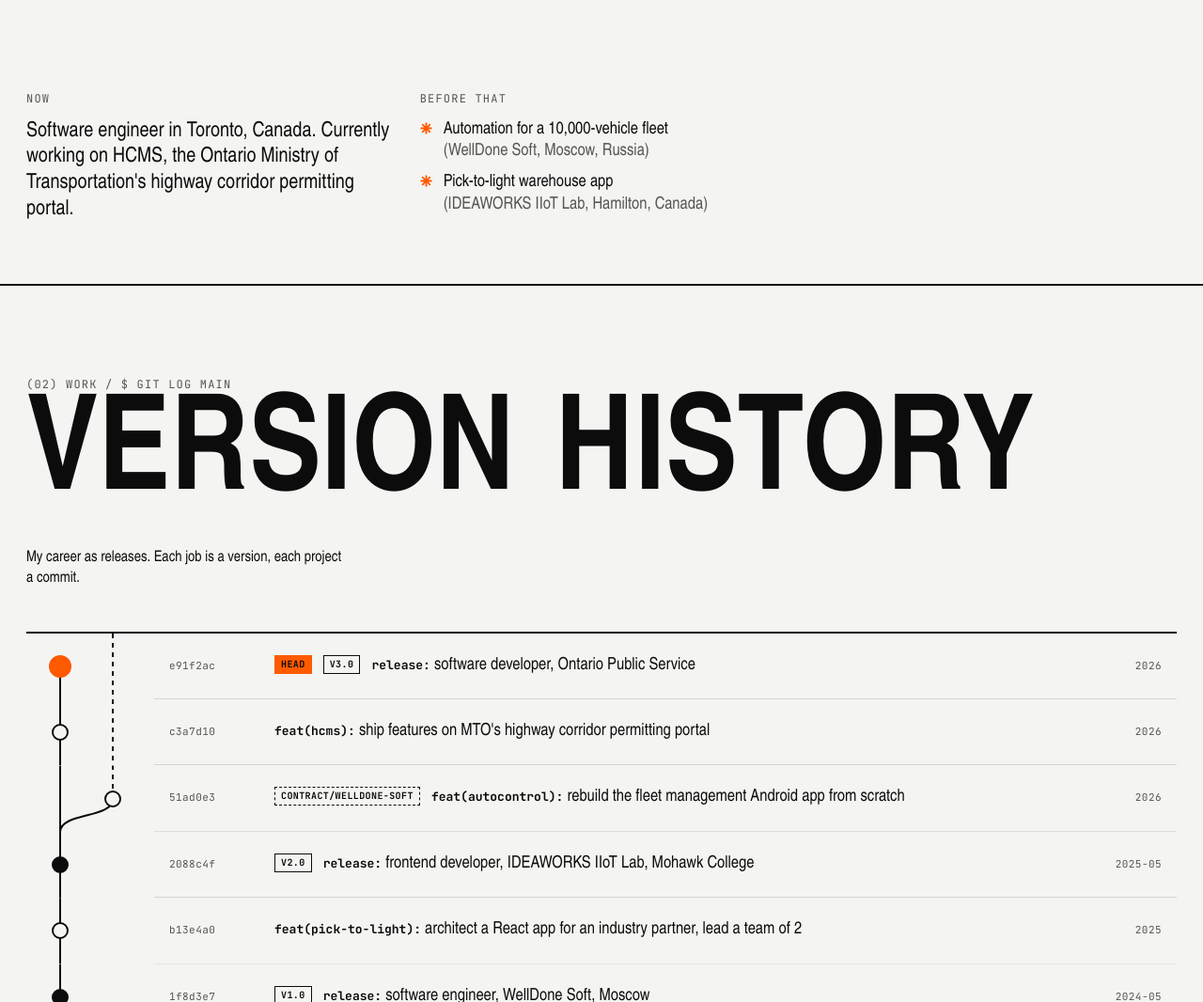
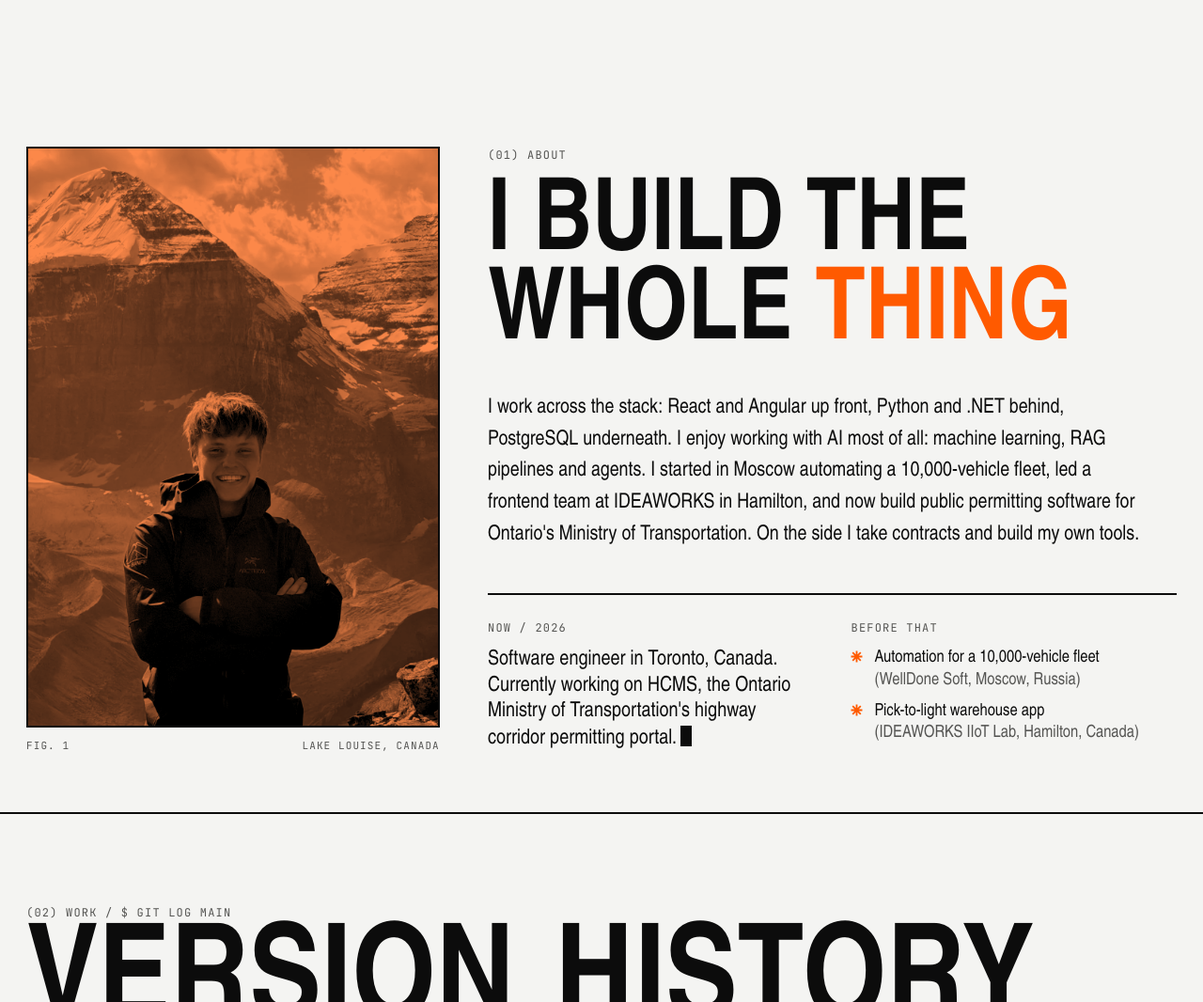
Before and after one commit to popovichv/popovich-dev, an Astro site: page / in a window 1280 px wide. Shown: the part 1540-2606 px from the top of the page at 94% size. Built offline with nearby package versions, Linux system fonts and the light colour scheme; Astro itself is replaced by a stand-in of ours; a web font is replaced by a local one.

Commit message:
add about section with mountain photo

```diff
--- /dev/null
+++ b/src/components/About.astro
@@ -0,0 +1,375 @@
+---
+import { Image } from 'astro:assets';
+import photo from '../assets/vladimir-mountains.webp';
+import { site } from '../data/site';
+import Asterisk from './Asterisk.astro';
+---
+
+<section class="about" id="about" aria-labelledby="about-title">
+  <div class="head" data-reveal="waiting">
+    <p class="label">(01) About</p>
+    <h2 id="about-title" class="title">
+      <span class="line">
+        <span>I build the</span>
+      </span>{' '}
+      <span class="line" style="--i: 1">
+        <span>
+          whole <span class="accent">thing</span>
+        </span>
+      </span>
+    </h2>
+  </div>
+
+  <figure class="figure" data-reveal="waiting">
+    <div class="frame">
+      <Image
+        class="photo"
+        src={photo}
+        alt="Vladimir with arms crossed in front of snow-capped mountains"
+        widths={[480, 800, 1200]}
+        sizes="(min-width: 960px) 36vw, (min-width: 536px) 480px, calc(100vw - 56px)"
+      />
+    </div>
+    <figcaption class="caption">
+      <span>
+        Fig. 1<span class="hint"> / Hover for color</span>
+      </span>
+      <span>Lake Louise, Canada</span>
+    </figcaption>
+  </figure>
+
+  <div class="body" data-reveal="waiting">
+    <p class="lede">
+      I work across the stack: React and Angular up front, Python and .NET behind, PostgreSQL
+      underneath. I enjoy working with AI most of all: machine learning, RAG pipelines and agents. I
+      started in Moscow automating a 10,000-vehicle fleet, led a frontend team at IDEAWORKS in
+      Hamilton, and now build public permitting software for Ontario's Ministry of Transportation.
+      On the side I take contracts and build my own tools.
+    </p>
+
+    <div class="facts">
+      <div class="column">
+        <h3 class="label">Now / 2026</h3>
+        <p class="bio">{site.bio}</p>
+      </div>
+
+      <div class="column" style="--i: 1">
+        <h3 class="label">Before that</h3>
+        <ul class="list">
+          {site.previously.map(({ work, org, place }) => (
+            <li class="item">
+              <Asterisk class="bullet" size="13px" strokeWidth={14} />
+              <span>
+                {work}{' '}
+                <span class="where">
+                  ({org}, {place})
+                </span>
+              </span>
+            </li>
+          ))}
+        </ul>
+      </div>
+    </div>
+  </div>
+</section>
+
+<script>
+  import '../scripts/reveal';
+</script>
+
+<style>
+  .about {
+    display: grid;
+    grid-template-areas: 'head' 'figure' 'body';
+    gap: 32px;
+    padding: 96px var(--gutter) 64px;
+    border-bottom: 2px solid var(--ink);
+  }
+
+  /* The photo fills the left column top to bottom, whichever side is taller. */
+  @media (min-width: 960px) {
+    .about {
+      grid-template-columns: 3fr 5fr;
+      grid-template-rows: auto 1fr;
+      grid-template-areas: 'figure head' 'figure body';
+      column-gap: clamp(40px, 4vw, 64px);
+    }
+  }
+
+  .label,
+  .caption {
+    color: var(--muted);
+    font-family: var(--font-mono);
+    font-weight: 400;
+    letter-spacing: 0.1em;
+    text-transform: uppercase;
+  }
+
+  .label {
+    font-size: 12px;
+    line-height: 1.55;
+  }
+
+  .head {
+    grid-area: head;
+    container-type: inline-size;
+  }
+
+  .title {
+    margin-top: 20px;
+    font-size: clamp(56px, 14.5cqi, 160px);
+    font-stretch: 62%;
+    font-weight: 900;
+    line-height: 0.9;
+    text-transform: uppercase;
+  }
+
+  .line {
+    display: block;
+  }
+
+  .line > span {
+    display: inline-block;
+  }
+
+  .accent {
+    color: var(--accent);
+  }
+
+  .figure {
+    grid-area: figure;
+    display: flex;
+    flex-direction: column;
+    gap: 12px;
+    max-width: 480px;
+  }
+
+  @media (min-width: 960px) {
+    .figure {
+      max-width: none;
+    }
+  }
+
+  .frame {
+    position: relative;
+    flex: 1 0 auto;
+    aspect-ratio: 3 / 4;
+    overflow: hidden;
+    border: 2px solid var(--ink);
+    background: var(--photo-tint);
+    transition: background-color 700ms ease;
+  }
+
+  .photo {
+    position: absolute;
+    inset: 0;
+    width: 100%;
+    height: 100%;
+    object-fit: cover;
+    filter: grayscale(1) contrast(1.1) brightness(1.05);
+    mix-blend-mode: multiply;
+    transition: filter 700ms ease;
+  }
+
+  /* Multiplied over white, the photo keeps its own colors. */
+  @media (hover: hover) {
+    .figure:hover .frame {
+      background-color: white;
+    }
+
+    .figure:hover .photo {
+      filter: none;
+    }
+  }
+
+  @media (hover: none) {
+    .hint {
+      display: none;
+    }
+  }
+
+  .caption {
+    display: flex;
+    flex-wrap: wrap;
+    justify-content: space-between;
+    gap: 4px 16px;
+    font-size: 11px;
+    white-space: nowrap;
+  }
+
+  .body {
+    grid-area: body;
+    display: flex;
+    flex-direction: column;
+    justify-content: space-between;
+    gap: 44px;
+  }
+
+  .lede {
+    max-width: 32em;
+    font-size: clamp(18px, 1.7vw, 22px);
+    font-weight: 500;
+    line-height: 1.55;
+  }
+
+  .facts {
+    position: relative;
+    display: grid;
+    gap: 32px 40px;
+    padding-top: 28px;
+  }
+
+  .facts::before {
+    content: '';
+    position: absolute;
+    inset: 0 0 auto;
+    height: 2px;
+    background: var(--ink);
+  }
+
+  @media (min-width: 600px) {
+    .facts {
+      grid-template-columns: repeat(2, 1fr);
+    }
+  }
+
+  .column {
+    display: flex;
+    flex-direction: column;
+    gap: 12px;
+  }
+
+  .bio {
+    max-width: 440px;
+    font-size: 22px;
+    font-weight: 500;
+    line-height: 1.25;
+  }
+
+  .bio::after {
+    content: '';
+    display: inline-block;
+    width: 12px;
+    height: 22px;
+    margin-left: 4px;
+    vertical-align: -3px;
+    background: var(--ink);
+    animation: cursor-blink 1s step-end infinite;
+  }
+
+  :global(:root[data-motion='off']) .bio::after {
+    animation: none;
+  }
+
+  @keyframes cursor-blink {
+    50% {
+      opacity: 0;
+    }
+  }
+
+  .list {
+    display: flex;
+    flex-direction: column;
+    gap: 10px;
+    padding: 0;
+    list-style: none;
+    font-size: 18px;
+    font-weight: 500;
+    line-height: 1.3;
+  }
+
+  .item {
+    display: flex;
+    align-items: baseline;
+    gap: 12px;
+  }
+
+  .bullet {
+    translate: 0 1px;
+  }
+
+  .where {
+    display: block;
+    color: var(--muted);
+  }
+
+  /*
+   * Appearance: the title rises line by line, the photo is uncovered from the bottom up
+   * while it settles from a zoom, then the text and the rule under it follow.
+   */
+  @media (scripting: enabled) and (prefers-reduced-motion: no-preference) {
+    .about {
+      --ease-out: cubic-bezier(0.16, 1, 0.3, 1);
+    }
+
+    .line {
+      clip-path: inset(-0.2em -0.1em 0);
+    }
+
+    .line > span {
+      transition: translate 750ms var(--ease-out) calc(var(--i, 0) * 80ms);
+    }
+
+    .frame {
+      clip-path: inset(0);
+      transition:
+        clip-path 900ms var(--ease-out),
+        background-color 700ms ease;
+    }
+
+    .photo {
+      transition:
+        scale 1200ms var(--ease-out),
+        filter 700ms ease;
+    }
+
+    .caption {
+      transition: opacity 500ms ease 450ms;
+    }
+
+    .lede {
+      transition:
+        opacity 600ms ease,
+        translate 750ms var(--ease-out);
+    }
+
+    .facts::before {
+      transform-origin: left;
+      transition: scale 700ms var(--ease-out) 100ms;
+    }
+
+    .column {
+      transition:
+        opacity 600ms ease calc(250ms + var(--i, 0) * 100ms),
+        translate 750ms var(--ease-out) calc(250ms + var(--i, 0) * 100ms);
+    }
+
+    :global(:root:not([data-motion='off'])) [data-reveal='waiting'] {
+      .line > span {
+        translate: 0 105%;
+      }
+
+      .frame {
+        clip-path: inset(100% 0 0);
+      }
+
+      .photo {
+        scale: 1.25;
+      }
+
+      .caption {
+        opacity: 0;
+      }
+
+      .lede,
+      .column {
+        opacity: 0;
+        translate: 0 16px;
+      }
+
+      .facts::before {
+        scale: 0 1;
+      }
+    }
+  }
+</style>
--- a/src/components/Intro.astro
+++ /dev/null
@@ -1,122 +0,0 @@
----
-import { site } from '../data/site';
-import Asterisk from './Asterisk.astro';
----
-
-<section class="intro" aria-label="Intro">
-  <div class="column">
-    <h2 class="label">Now</h2>
-    <p class="bio">{site.bio}</p>
-  </div>
-
-  <div class="column">
-    <h2 class="label">Before that</h2>
-    <ul class="list">
-      {site.previously.map(({ work, org, place }) => (
-        <li class="item">
-          <Asterisk class="bullet" size="13px" strokeWidth={14} />
-          <span>
-            {work}{' '}
-            <span class="where">
-              ({org}, {place})
-            </span>
-          </span>
-        </li>
-      ))}
-    </ul>
-  </div>
-</section>
-
-<style>
-  .intro {
-    display: grid;
-    grid-template-columns: 1fr;
-    align-items: start;
-    gap: 32px;
-    padding: 36px var(--gutter) 64px;
-    border-bottom: 2px solid var(--ink);
-  }
-
-  /* Up to three columns of at least 280px. The third stays empty until the projects link returns. */
-  @media (min-width: 648px) {
-    .intro {
-      grid-template-columns: repeat(2, 1fr);
-    }
-  }
-
-  @media (min-width: 960px) {
-    .intro {
-      grid-template-columns: repeat(3, 1fr);
-    }
-  }
-
-  .bio {
-    max-width: 440px;
-    font-size: 22px;
-    font-weight: 500;
-    line-height: 1.25;
-  }
-
-  .bio::after {
-    content: '';
-    display: inline-block;
-    width: 12px;
-    height: 22px;
-    margin-left: 4px;
-    vertical-align: -3px;
-    background: var(--ink);
-    animation: cursor-blink 1s step-end infinite;
-  }
-
-  :global(:root[data-motion='off']) .bio::after {
-    animation: none;
-  }
-
-  @keyframes cursor-blink {
-    50% {
-      opacity: 0;
-    }
-  }
-
-  .column {
-    display: flex;
-    flex-direction: column;
-    gap: 12px;
-  }
-
-  .label {
-    color: var(--muted);
-    font-family: var(--font-mono);
-    font-size: 12px;
-    font-weight: 400;
-    letter-spacing: 0.1em;
-    line-height: 1.55;
-    text-transform: uppercase;
-  }
-
-  .list {
-    display: flex;
-    flex-direction: column;
-    gap: 10px;
-    padding: 0;
-    list-style: none;
-    font-size: 18px;
-    font-weight: 500;
-    line-height: 1.3;
-  }
-
-  .item {
-    display: flex;
-    align-items: baseline;
-    gap: 12px;
-  }
-
-  .bullet {
-    translate: 0 1px;
-  }
-
-  .where {
-    display: block;
-    color: var(--muted);
-  }
-</style>
--- a/src/components/hero/PhotoCapsule.astro
+++ b/src/components/hero/PhotoCapsule.astro
@@ -20,7 +20,7 @@ const { class: className, ...rest } = Astro.props;
     height: 0.7em;
     overflow: hidden;
     border-radius: 999px;
-    background: var(--capsule-tint);
+    background: var(--photo-tint);
     translate: 0 -0.02em;
   }
 
--- a/src/data/site.ts
+++ b/src/data/site.ts
@@ -1,5 +1,5 @@
 /**
- * Personal details used across the site: header, hero, intro, contact sheet and SEO tags.
+ * Personal details used across the site: header, hero, about, contact sheet and SEO tags.
  * The site URL lives in astro.config.mjs and is read through `Astro.site`.
  */
 export const site = {
--- a/src/pages/index.astro
+++ b/src/pages/index.astro
@@ -1,5 +1,5 @@
 ---
-import Intro from '../components/Intro.astro';
+import About from '../components/About.astro';
 import VersionHistory from '../components/VersionHistory.astro';
 import Hero from '../components/hero/Hero.astro';
 import BaseLayout from '../layouts/BaseLayout.astro';
@@ -7,6 +7,6 @@ import BaseLayout from '../layouts/BaseLayout.astro';
 
 <BaseLayout>
   <Hero slot="hero" />
-  <Intro />
+  <About />
   <VersionHistory />
 </BaseLayout>
--- /dev/null
+++ b/src/scripts/reveal.ts
@@ -0,0 +1,20 @@
+// Blocks marked data-reveal="waiting" are shown once they scroll into view.
+// Blocks that arrive together still play in order, 300ms apart.
+const gap = 300;
+let nextStart = 0;
+
+const observer = new IntersectionObserver(
+  (entries) => {
+    for (const { isIntersecting, target } of entries) {
+      if (!isIntersecting) continue;
+      observer.unobserve(target);
+
+      const start = Math.max(performance.now(), nextStart);
+      nextStart = start + gap;
+      setTimeout(() => target.setAttribute('data-reveal', 'shown'), start - performance.now());
+    }
+  },
+  { rootMargin: '0px 0px -20% 0px' },
+);
+
+document.querySelectorAll('[data-reveal]').forEach((block) => observer.observe(block));
--- a/src/styles/tokens.css
+++ b/src/styles/tokens.css
@@ -8,9 +8,9 @@
   --muted: #555553;
   --rule: color-mix(in srgb, var(--ink) 14%, var(--ground));
 
-  /* Photo capsule tint: a mix of ground and accent. 0% is plain black and white, 100% is full orange. */
-  --capsule-strength: 70%;
-  --capsule-tint: color-mix(in srgb, var(--accent) var(--capsule-strength), var(--ground));
+  /* Photo tint: a mix of ground and accent. 0% is plain black and white, 100% is full orange. */
+  --photo-tint-strength: 70%;
+  --photo-tint: color-mix(in srgb, var(--accent) var(--photo-tint-strength), var(--ground));
 
   /* Type */
   --font-display: 'Archivo Variable', 'Arial Narrow', sans-serif;
```
Also changed, not shown: src/components/VersionHistory.astro (+1 -19 lines), src/assets/vladimir-mountains.webp (added).
